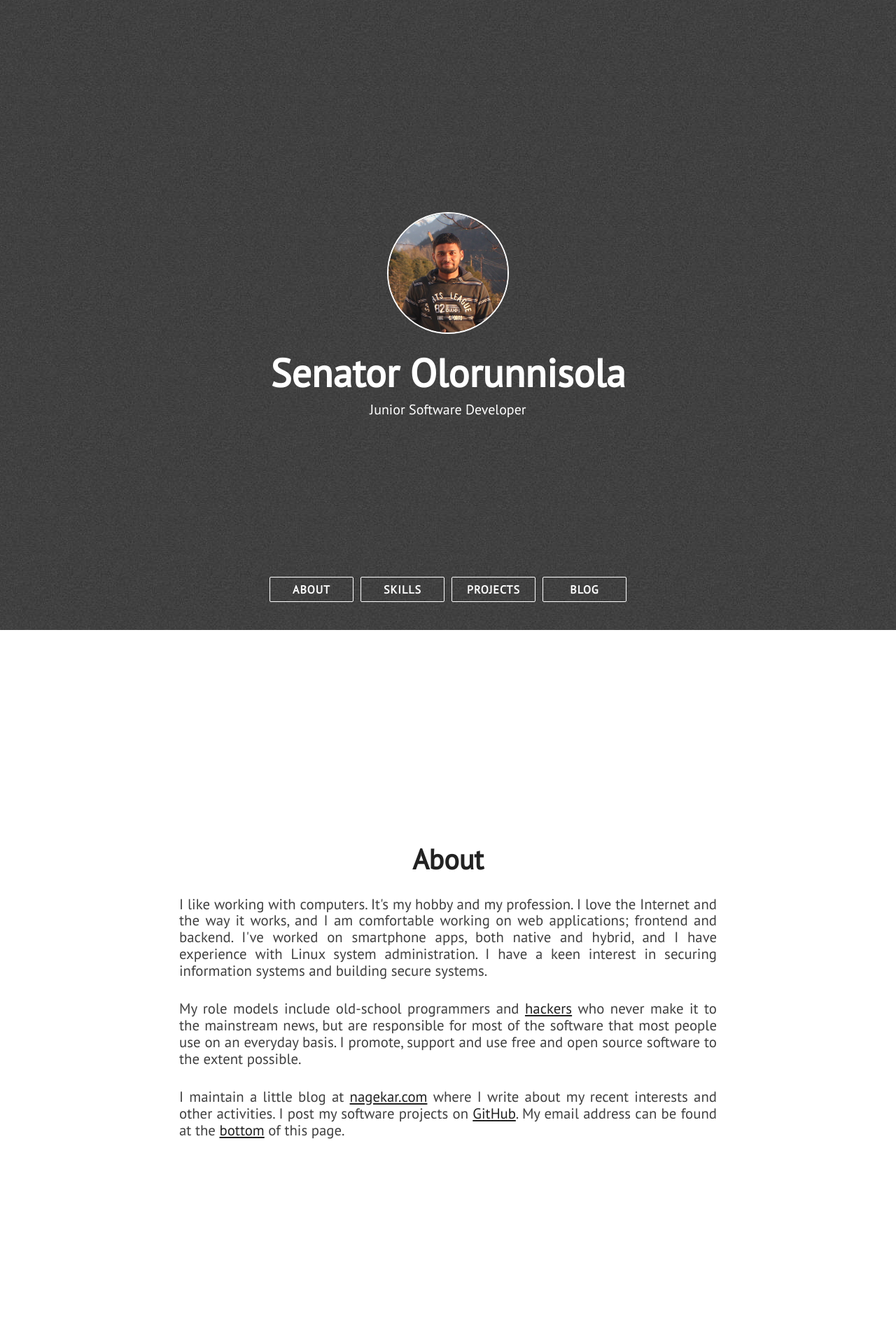
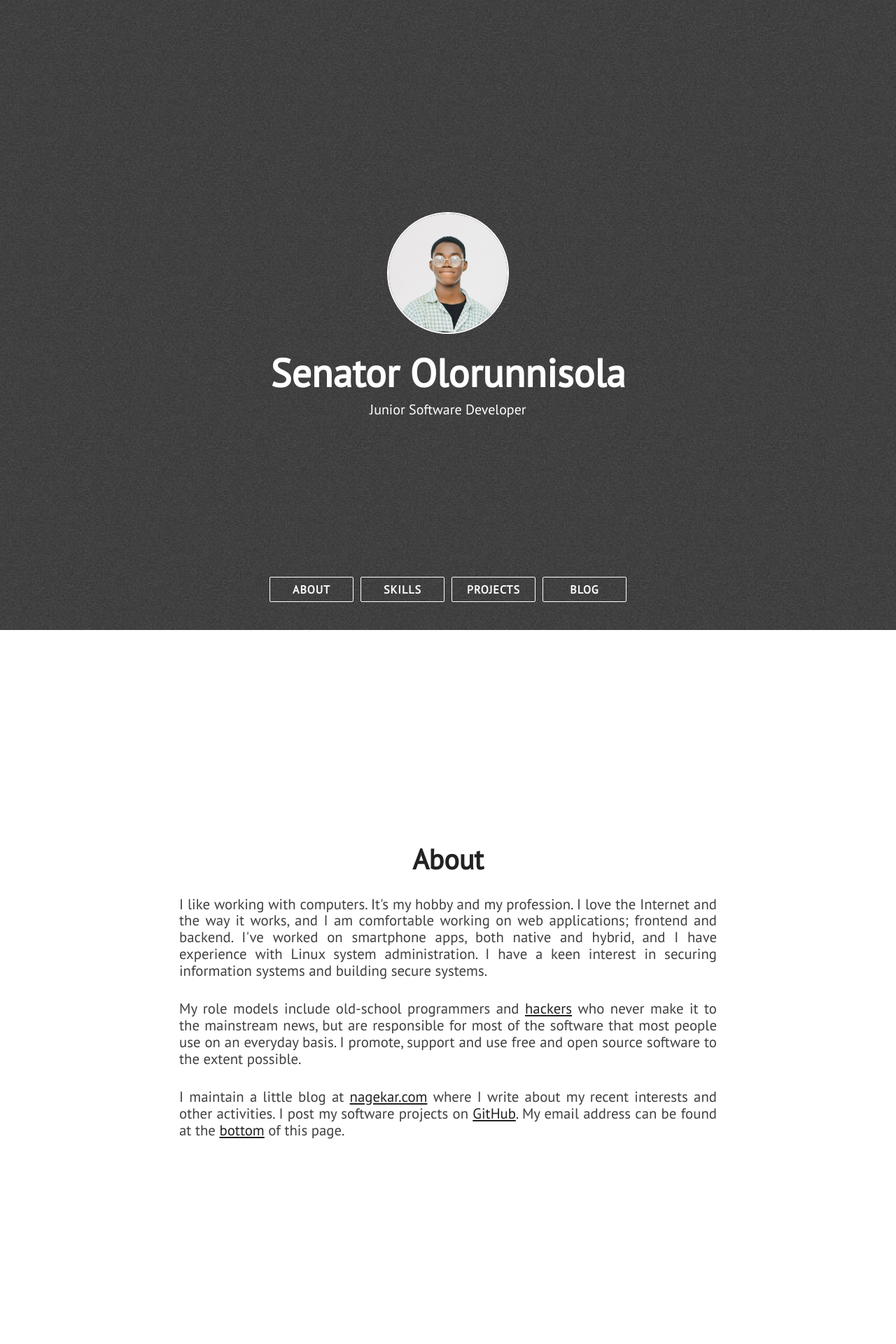
Before and after one commit to nexinovation/senator-dev.github.io, a Jekyll site: the page built from index.html, in a window 1280 px wide. Shown: the top 1920 px of the page at 70% size. Built offline with Jekyll 4.4.1, drawn with Linux system fonts in a browser that asks for light colours; nearby versions of some CDN libraries.

Commit message:
Update _config.yml

```diff
--- a/_config.yml
+++ b/_config.yml
@@ -15,7 +15,7 @@ twitter_username: senator_dev
 instagram_username: senator_dev
 
 # absolute or relative
-profile_picture: assets/images/pp.jpg
+profile_picture: assets/images/pre.jpg
 
 # Google Analytics ID
 google_analytics:
```
